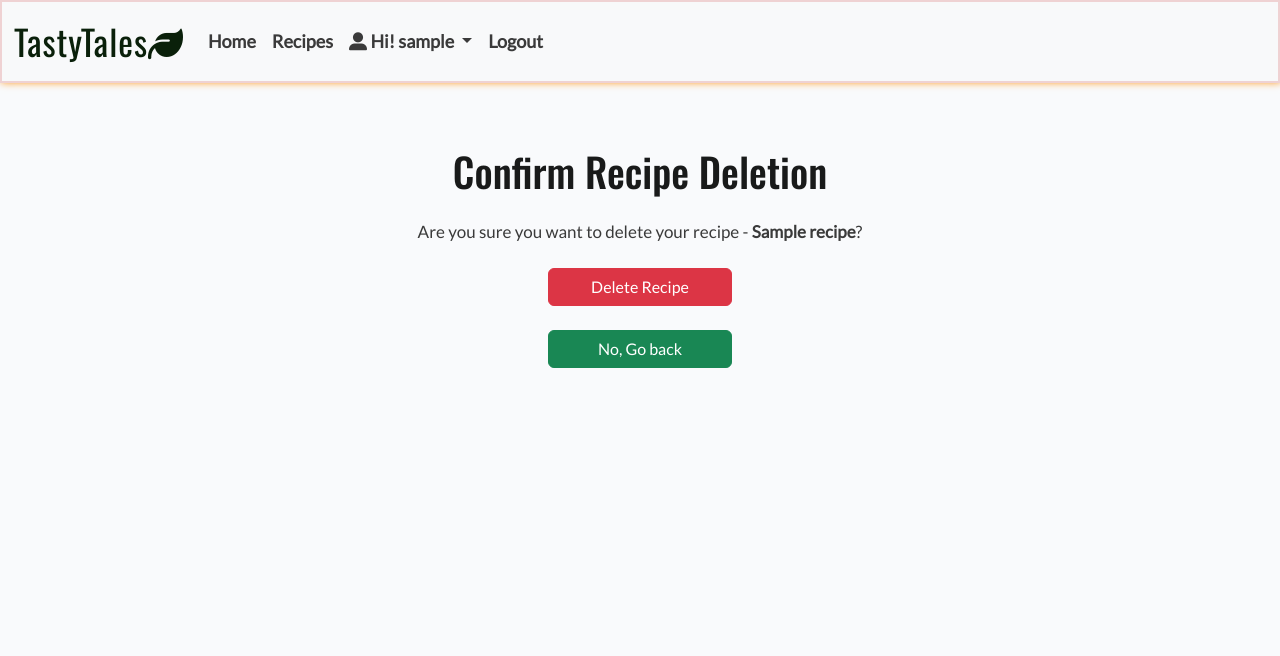
After one commit to gayatrig19/tasty-tales-website-pp4, a Django app: page /delete/1/ in a window 1280 px wide. The commit adds this page. Shown: the top 656 px of the page. Run offline with Django 4.2, Linux system fonts and the light colour scheme; a user stored in the database is signed in; tables that the repository leaves empty hold one stand-in row (values such as "Sample post"); some libraries are stand-ins or nearby versions.

Commit message:
Add recipe_delete html page to confirm recipe deletion

```diff
--- /dev/null
+++ b/blog/templates/blog/recipe_confirm_delete.html
@@ -0,0 +1,20 @@
+{% extends "base.html" %}
+
+{% block title %}Delete Recipe - {{ recipe.title }} {% endblock %}
+
+{% block content %}
+<div class="container mt-5 text-center">
+    <div class="row">
+        <div class="col-md-8 mt-3 offset-md-2">
+            <h1 class="mb-4">Confirm Recipe Deletion</h2>
+            <p class="mb-4">Are you sure you want to delete your recipe - <strong>{{ recipe.title }}</strong>?</p>
+            <form method="POST">
+                {% csrf_token %}
+                <input type="submit" value="Delete Recipe" class="btn btn-danger mb-4 w-25">
+            </form>
+            <a href="#" class="btn btn-success mb-5 w-25">No, Go back</a>
+        </div>
+    </div>
+</div>
+
+{% endblock %}
--- a/blog/templates/blog/recipe_detail.html
+++ b/blog/templates/blog/recipe_detail.html
@@ -24,7 +24,7 @@
             <p>{{ recipe.description }}</p>
             {% if request.user == recipe.author %}
             <a href="#" id="edit-button" class="btn btn-primary">Edit</a>
-            <a href="#" id="delete-button" class="btn btn-primary">Delete</a>
+            <a href="{% url 'recipe_confirm_delete' recipe_id=recipe.id %}" id="delete-button" class="btn btn-primary">Delete</a>
             {% endif %}
         </div>
     </div>
--- a/blog/urls.py
+++ b/blog/urls.py
@@ -1,11 +1,12 @@
 from django.urls import path
 from . import views
-from .views import AddRecipe, IndexView, RecipeList, RecipeDetail
+from .views import AddRecipe, IndexView, RecipeList, RecipeDetail, DeleteRecipe
 
 
 urlpatterns = [
     path('', IndexView.as_view(), name='index'),
     path('recipes/', RecipeList.as_view(), name='recipes'),
     path('<int:pk>/', RecipeDetail.as_view(), name='recipe_detail'),
+    path('delete/<int:recipe_id>/', DeleteRecipe.as_view(), name='recipe_confirm_delete'),
     path('addrecipe/', AddRecipe.as_view(), name='add_recipe')
 ]
--- a/blog/views.py
+++ b/blog/views.py
@@ -60,3 +60,11 @@ class DeleteRecipe(LoginRequiredMixin, UserPassesTestMixin, DeleteView):
 
     def test_func(self):
         return self.request.user == self.get_object().author
+
+    def get_object(self, queryset=None):
+        recipe_id = self.kwargs.get('recipe_id')
+        return Recipe.objects.get(pk=recipe_id)
+
+    def delete(self, request, *args, **kwargs):
+        messages.success(self.request, "Your recipe has been deleted successfully.")
+        return super().delete(request, *args, **kwargs)
--- a/templates/base.html
+++ b/templates/base.html
@@ -32,7 +32,7 @@
 
     <!-- Custom CSS link -->
     <link rel="stylesheet" href="{% static 'css/style.css' %}">
-    <title>Tasty Tales - {% block title %}{% endblock %}</title>
+    <title>{% block title %}TastyTales{% endblock %}</title>
 </head>
 
 <body>
--- a/templates/includes/header.html
+++ b/templates/includes/header.html
@@ -3,6 +3,7 @@
 {% url 'index' as index_url %}
 {% url 'recipes' as recipes_url %}
 {% url 'add_recipe' as addrecipe_url%}
+{% url 'recipe_confirm_delete' as recipe_confirm_delete_url %}
 {% url 'account_login' as login_url %}
 {% url 'account_signup' as signup_url %}
 {% url 'account_logout' as logout_url %}
```
Also changed, not shown: blog/templates/blog/recipe_delete.html (deleted).
